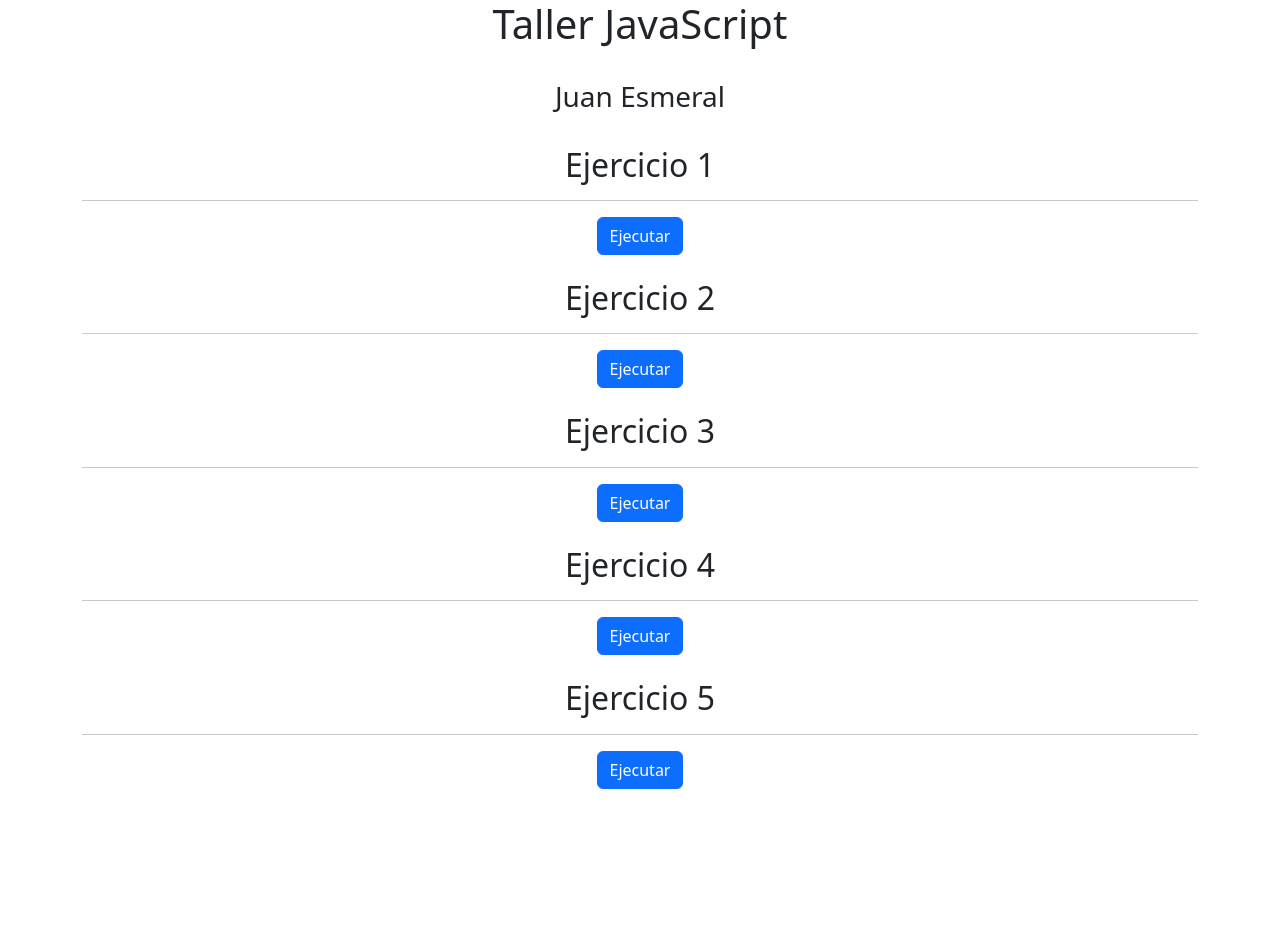
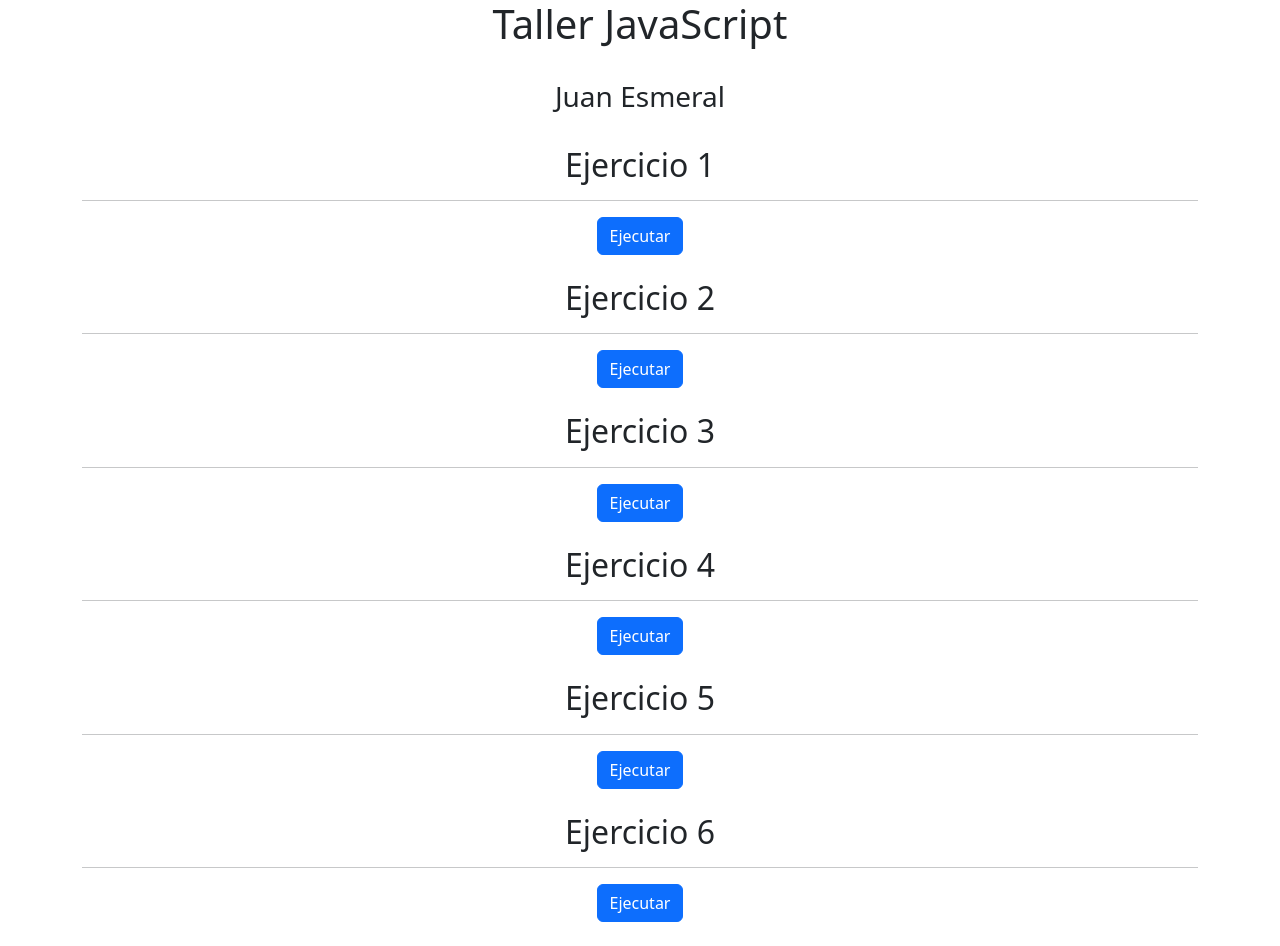
Before and after one commit to JuanEs02/Taller-JavaScript, a plain HTML site: page index.html in a window 1280 px wide. Before the commit the page ends 813 px from the top, so only its background shows below. Drawn offline with nearby package versions, Linux system fonts and the light colour scheme.

Commit message:
commit 07

```diff
--- a/index.html
+++ b/index.html
@@ -41,6 +41,11 @@
         <button class="btn btn-primary" onclick="menor()"> Ejecutar </button>
         <br>
         <br>
+        <h2>Ejercicio 6</h2>
+        <hr>
+        <button class="btn btn-primary" onclick="obesidad()"> Ejecutar </button>
+        <br>
+        <br>
     </div>
 </body>
 </html>
--- a/script.js
+++ b/script.js
@@ -141,3 +141,28 @@ function menor() {
     }
     document.write("El número menor es: " + menor)
 }
+function obesidad() {
+
+    let peso_anterior;
+    let peso = 0;
+    let suma = 0;
+
+    for (let x = 1; x <= 5; x++) {
+        peso_anterior = parseInt(prompt("Persona #" + x + "\nIngresa el peso anterior"))
+
+        for (let a = 1; a <= 10; a++) {
+            peso = parseInt(prompt("Ingresa el peso #" + a))
+            suma = suma + peso;
+        }
+        if (suma / 10 == peso_anterior) {
+            document.writeln("La persona #" + x + " se mantiene en el peso")
+        } else {
+            if (suma / 10 > peso_anterior) {
+                document.writeln("<br>"+"La persona #" + x + " SUBIO")
+            } else {
+                document.writeln("<br>"+"La persona #" + x + " BAJO")
+            }
+        }
+        document.write(" ")
+    }
+}
```
